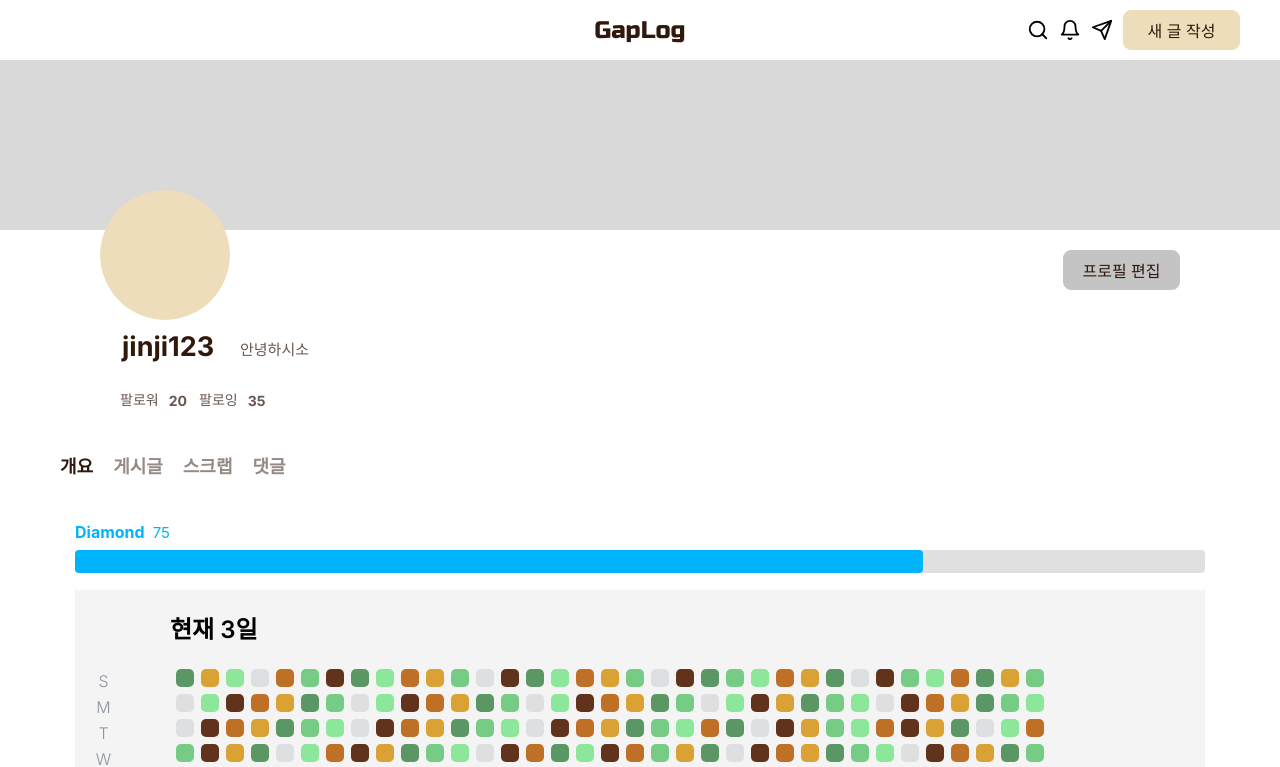
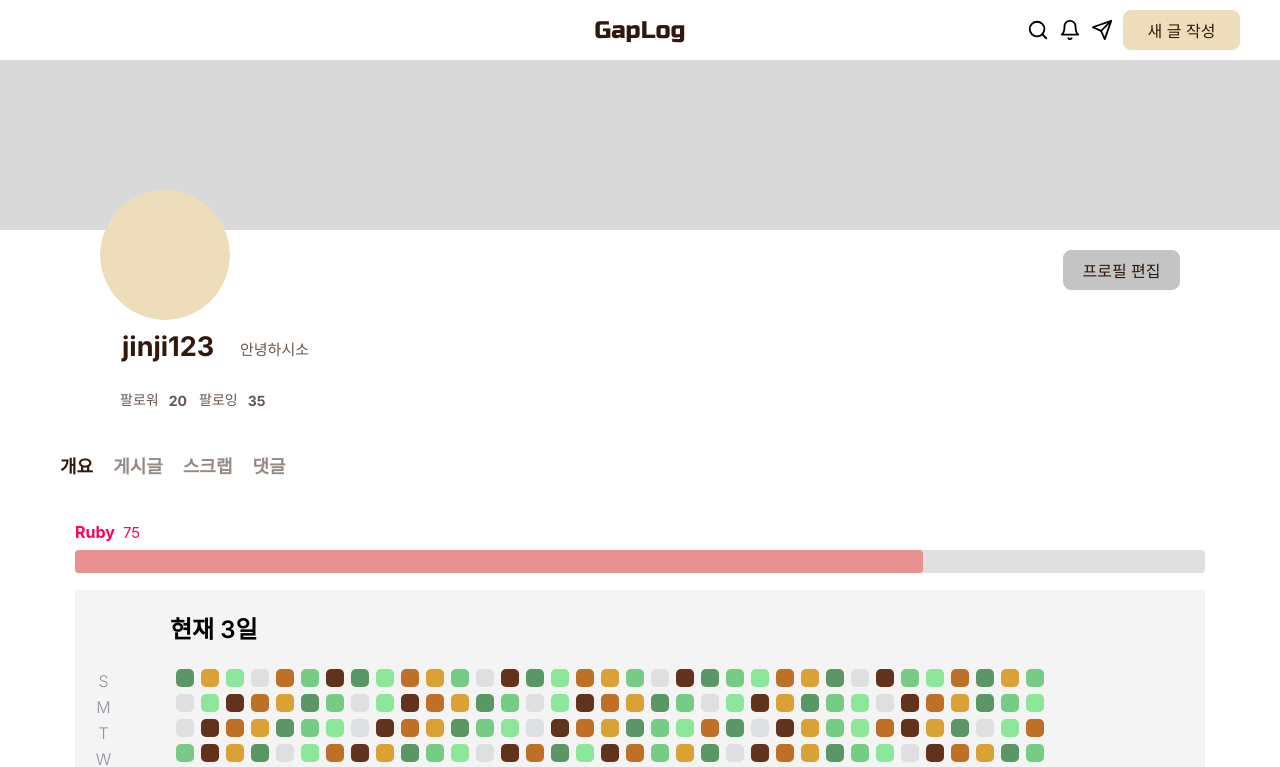
Before and after one commit to Wan-Du/GapLog-Client, a React (Create React App) app: page /mypage in a window 1280 px wide. Shown: the top 767 px of the page. Built offline with nearby package versions, Linux system fonts and the light colour scheme.

Commit message:
style: 티어 스코어 바 색상 변경 (#4)
티어 스코어 바 색상 변경 및 eslint 설정오류 해결하였습니다.

```diff
--- a/package.json
+++ b/package.json
@@ -43,6 +43,7 @@
   },
   "devDependencies": {
     "@babel/eslint-parser": "^7.25.1",
+    "@babel/plugin-proposal-private-property-in-object": "^7.21.11",
     "cross-env": "^7.0.3",
     "eslint": "^8.57.0",
     "eslint-config-prettier": "^9.1.0",
--- a/src/pages/MainPage.jsx
+++ b/src/pages/MainPage.jsx
@@ -29,7 +29,7 @@ const MainBarWrapper = styled.div`
   background-color: white;
 `;
 
-function MainPage({ title }) {
+function MainPage() {
   return (
     <Wrapper>
       <TitleBar />
--- a/src/pages/MyPage.jsx
+++ b/src/pages/MyPage.jsx
@@ -167,13 +167,22 @@ const TierScoreBar = styled.div`
   border-radius: 4px;
 `;
 
-const tierColors = {
+const TierTitleColors = {
   Ruby: '#ff0062',
   Diamond: '#00b4fc',
   Platinum: '#27e2a4',
   Gold: '#EC9A00',
   Silver: '#435f7a',
   Bronze: '#ad5600',
+};
+
+const TierBarColors = {
+  Ruby: '#E99191',
+  Diamond: '#84D9FB',
+  Platinum: '#7FDFBF',
+  Gold: '#EFBC5C',
+  Silver: '#7491AC',
+  Bronze: '#C38445',
 };
 
 const PostWrapper = styled.div`
@@ -194,7 +203,7 @@ const CategoryWrapper = styled.div`
   background-color: yellow;
 `;
 
-function MyPage({ title }) {
+function MyPage() {
   const [userData, setUserData] = useState(null);
 
   useEffect(() => {
@@ -236,16 +245,16 @@ function MyPage({ title }) {
         <TierWrapper>
           {userData && (
             <>
-              <TierTitle color={tierColors[userData.tier] || '#30180d'}>
+              <TierTitle color={TierTitleColors[userData.tier] || '#30180d'}>
                 {userData.tier}
               </TierTitle>
-              <TierScore color={tierColors[userData.tier] || '#30180d'}>
+              <TierScore color={TierTitleColors[userData.tier] || '#30180d'}>
                 {userData.score}
               </TierScore>
               <TierBar>
                 <TierScoreBar
                   width={`${(userData.score / 100) * 100}%`}
-                  color={tierColors[userData.tier] || '#30180d'}
+                  color={TierBarColors[userData.tier] || '#30180d'}
                 />
               </TierBar>
             </>
--- a/src/user.json
+++ b/src/user.json
@@ -2,7 +2,7 @@
   "user": {
     "id": "jinji123",
     "bio": "안녕하시소",
-    "tier": "Diamond",
+    "tier": "Ruby",
     "score": 75,
     "follower": 20,
     "following": 35,
```
Also changed, not shown: 2 other files (tests, documents, lock files or other folders).
